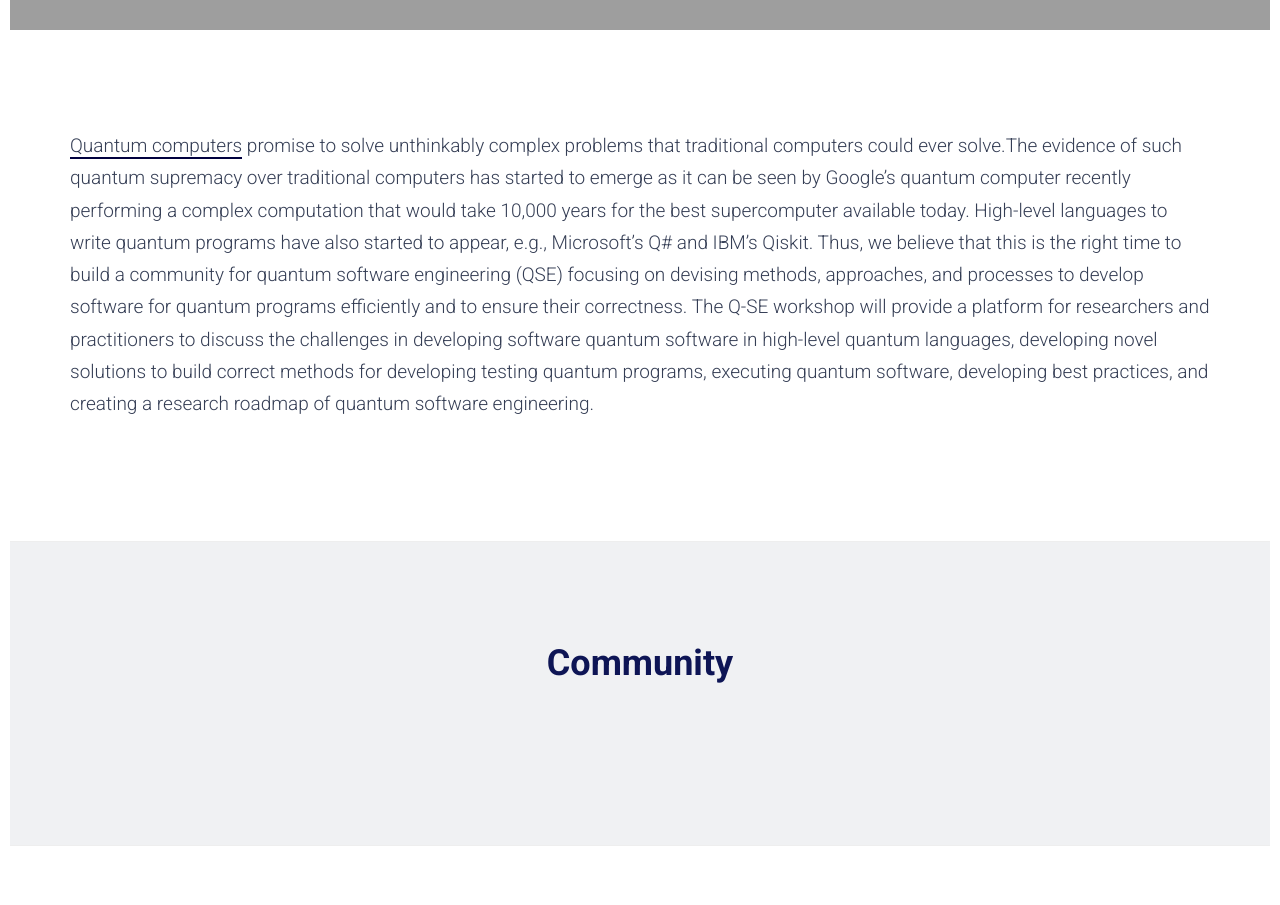
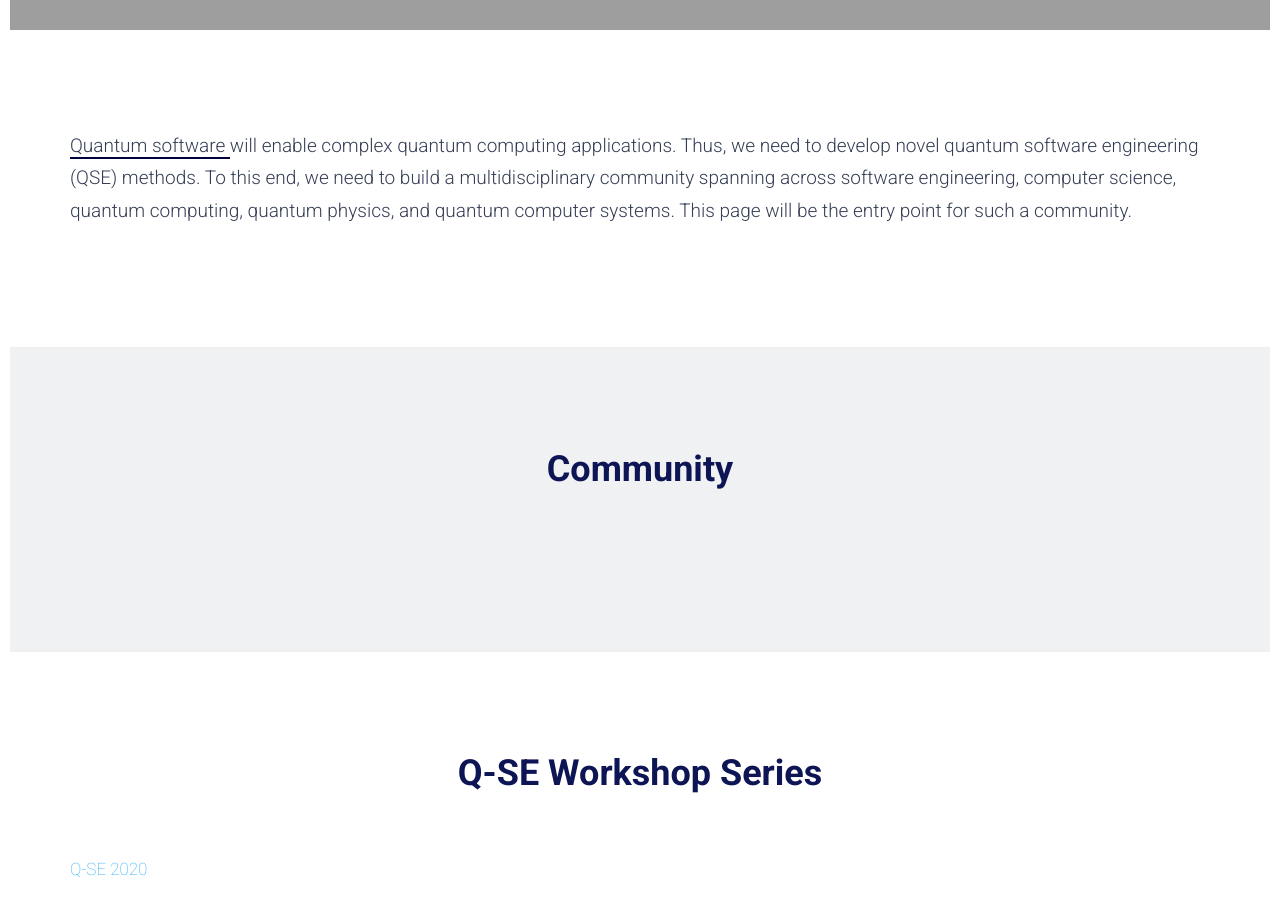
Before and after one commit to q-se/qse, a plain HTML site: page index.html in a window 1280 px wide. Shown: the part 780-1685 px from the top of the page. Drawn offline with Linux system fonts and the light colour scheme; some packages are replaced by stand-ins of ours; grey boxes are pictures that could not be loaded.

Commit message:
Update index.html

```diff
--- a/index.html
+++ b/index.html
@@ -89,8 +89,12 @@
             <div class="row">
                 <div class="col-md-12">
                     <p class="lead">
-                        <span class='underline-blue'> Quantum computers</span> promise to solve unthinkably complex problems that traditional computers could ever solve.The evidence of such quantum supremacy over traditional computers has started to emerge as it can be seen by Google’s quantum computer recently performing a complex computation that would take 10,000 years for the best supercomputer available today. High-level languages to write quantum programs have also started to appear, e.g., Microsoft’s Q# and IBM’s Qiskit. Thus, we believe that this is the right time to build a community for quantum software engineering (QSE) focusing on devising methods, approaches, and processes to develop software for quantum programs efficiently and to ensure their correctness. The Q-SE workshop will provide a platform for researchers and practitioners to discuss the challenges in developing software quantum software in high-level quantum languages, developing novel solutions to build correct methods for developing testing quantum programs, executing quantum software, developing best practices, and creating a research roadmap of quantum software engineering.
-                    </p>
+                        <span class='underline-blue'> Quantum software </span> will enable complex quantum computing applications. Thus, we need to develop novel quantum software engineering (QSE) methods.
+			    To this end, we need to build a multidisciplinary community spanning across software engineering, computer science, quantum computing,
+			    quantum physics, and quantum computer systems.
+			    This page will be the entry point for such a community.
+
+			</p>
 
                 </div>
             </div>
```
